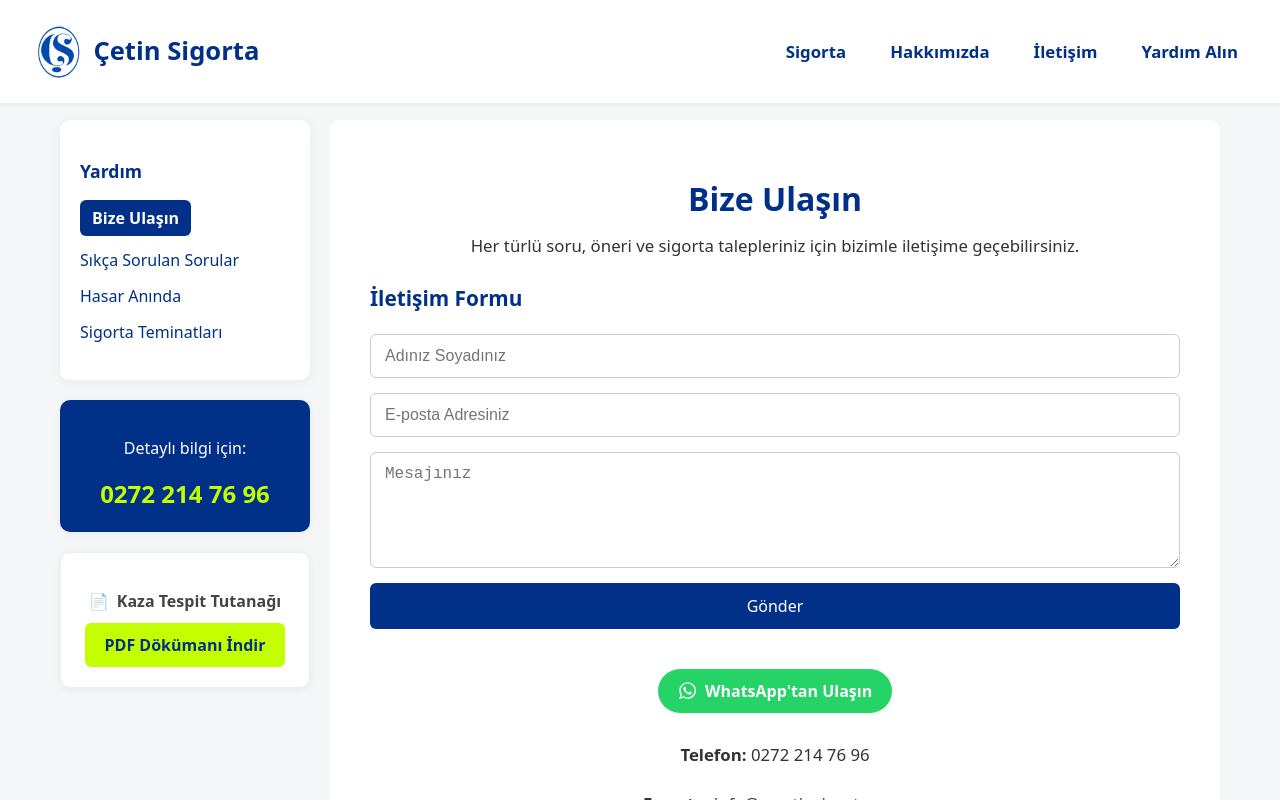
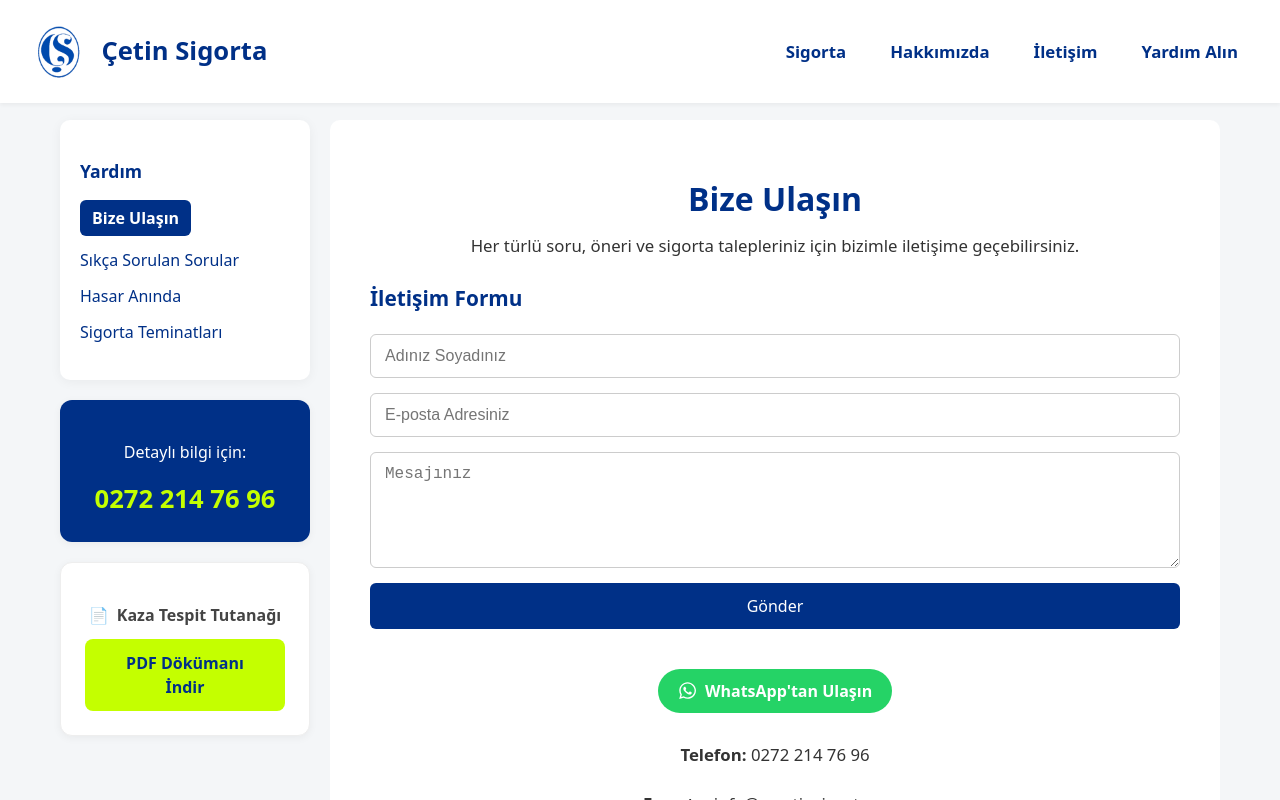
Before and after one commit to ebrarkadir/insurance_site, a React (Vite) app: page /bize-ulasin in a window 1280 px wide. Built offline with nearby package versions, Linux system fonts and the light colour scheme.

Commit message:
home_button

```diff
--- a/src/components/Navbar.css
+++ b/src/components/Navbar.css
@@ -23,6 +23,11 @@
   display: flex;
   align-items: center;
 }
+.navbar-left a {
+  display: flex;
+  align-items: center;
+  text-decoration: none;
+}
 
 .logo {
   height: 52px;
@@ -33,6 +38,18 @@
   font-size: 1.6rem;
   font-weight: 700;
   color: #003087;
+  margin-left: 8px;
+  text-decoration: none;
+  pointer-events: auto;
+}
+
+/* Tüm hover efektlerini iptal et */
+.site-title:hover,
+.site-title:focus,
+.site-title:active {
+  color: #003087;
+  text-decoration: none;
+  background-color: transparent;
 }
 
 .navbar-links {
@@ -217,7 +234,6 @@
     margin-bottom: 12px;
   }
 
-
   .mobile-menu details summary {
     position: relative;
     font-weight: 700;
@@ -226,7 +242,7 @@
     font-size: 1rem;
     padding: 10px 12px;
     text-transform: uppercase;
-    list-style: none ;
+    list-style: none;
   }
 
   .mobile-menu details summary::after {
@@ -241,7 +257,6 @@
   .mobile-menu details[open] summary::after {
     content: "-";
   }
-
 
   .mobile-menu ul {
     padding-left: 0.5rem;
--- a/src/components/Navbar.jsx
+++ b/src/components/Navbar.jsx
@@ -1,6 +1,7 @@
 import React, { useState } from "react";
 import logo from "../assets/logo.png";
 import "./Navbar.css";
+import { Link, useLocation } from "react-router-dom";
 import {
   FaCarSide,
   FaHome,
@@ -18,8 +19,12 @@ const Navbar = () => {
     <nav className="navbar">
       <div className="navbar-content">
         <div className="navbar-left">
-          <img src={logo} alt="Çetin Sigorta Logo" className="logo" />
-          <span className="site-title">Çetin Sigorta</span>
+          <Link to="/" className="navbar-logo-link">
+            <img src={logo} alt="Çetin Sigorta Logo" className="logo" />
+          </Link>
+          <Link to="/" className="site-title no-hover">
+            Çetin Sigorta
+          </Link>
         </div>
 
         <div className="hamburger" onClick={toggleMenu}>
--- a/src/pages/SigortaTeminat.css
+++ b/src/pages/SigortaTeminat.css
@@ -101,44 +101,48 @@
   .detayli-bilgi-kutusu {
     background-color: #003087;
     color: #fff;
-    padding: 20px;
-    border-radius: 10px;
+    padding: 24px;
+    border-radius: 12px;
     text-align: center;
     font-size: 1rem;
     box-shadow: 0 2px 8px rgba(0, 0, 0, 0.05);
+    width: 100%;
+    max-width: 360px;
   }
 
   .detayli-bilgi-kutusu .tel-no {
     display: block;
-    font-size: 1.5rem;
+    font-size: 1.6rem;
     font-weight: bold;
     color: #c4ff00;
-    margin-top: 8px;
+    margin-top: 10px;
   }
 
   .pdf-kutusu {
     background-color: #fff;
-    padding: 20px;
-    border-radius: 10px;
+    padding: 24px;
+    border-radius: 12px;
     text-align: center;
     border: 1px solid #eee;
     box-shadow: 0 2px 8px rgba(0, 0, 0, 0.05);
+    width: 100%;
+    max-width: 360px;
   }
 
   .pdf-baslik {
     font-size: 1rem;
     font-weight: 600;
-    margin-bottom: 10px;
+    margin-bottom: 12px;
     color: #444;
   }
 
   .pdf-indir-link {
     display: inline-block;
-    padding: 10px 20px;
+    padding: 12px 22px;
     background-color: #c4ff00;
     color: #003087;
     font-weight: 600;
-    border-radius: 6px;
+    border-radius: 8px;
     text-decoration: none;
     transition: background-color 0.3s;
   }
@@ -168,7 +172,7 @@
     .detayli-bilgi-kutusu,
     .pdf-kutusu {
       width: 100%;
-      max-width: 320px;
+      max-width: 100%;
     }
 
     .teminat-content {
```
